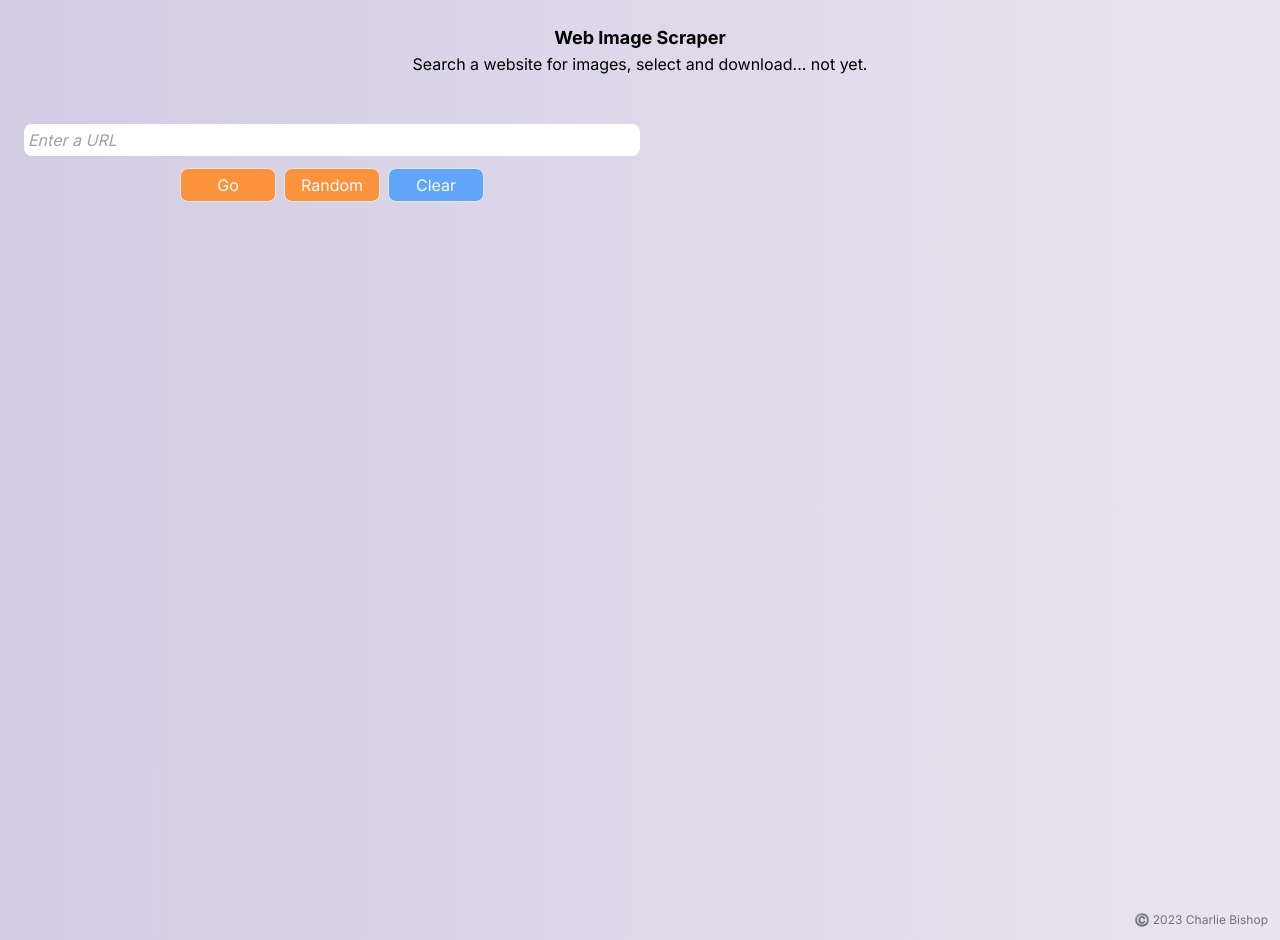
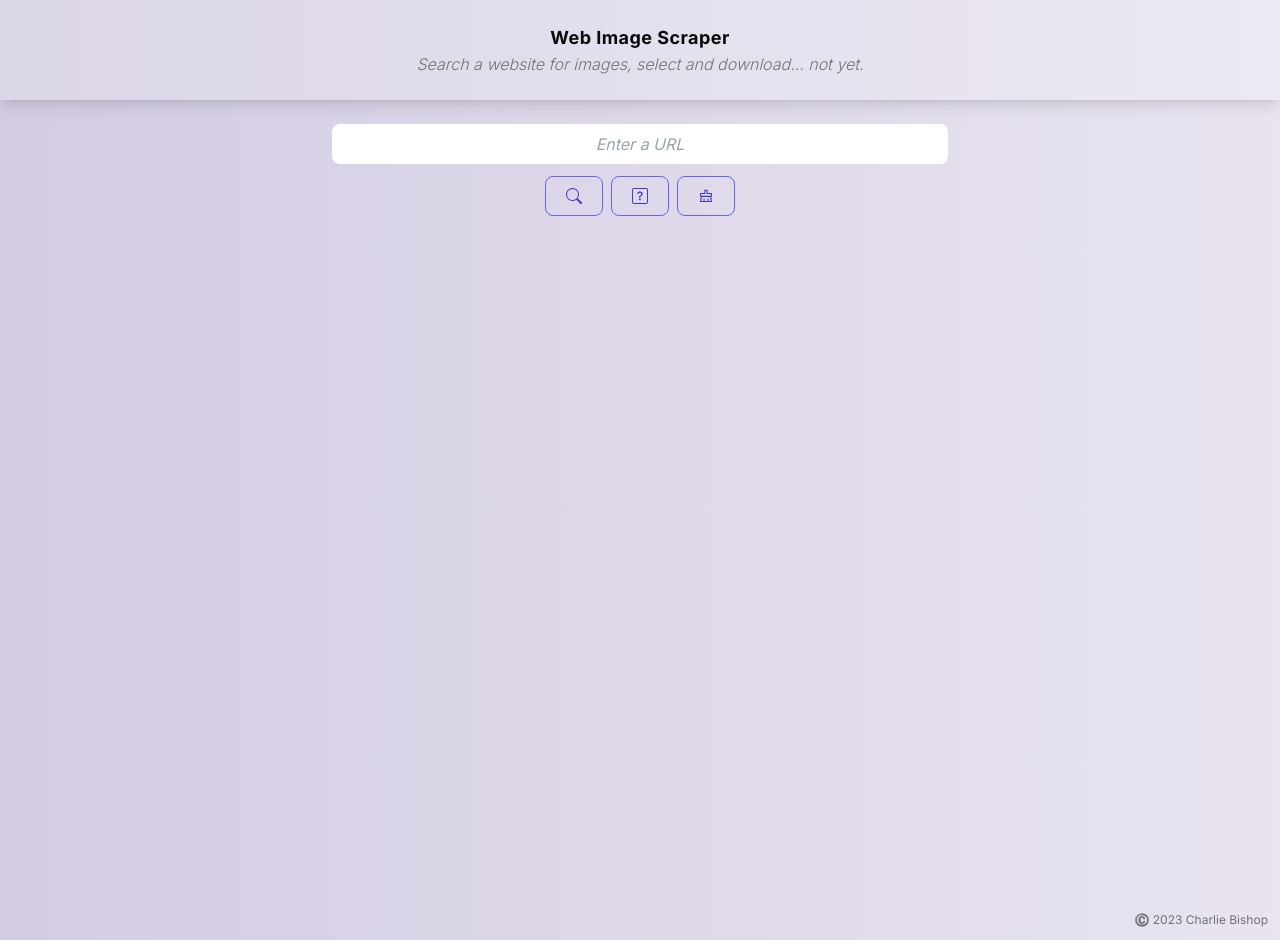
Before and after one commit to charlieBdev/web-img-scraper, a Next.js app: page / in a window 1280 px wide. Built offline with nearby package versions, Linux system fonts and the light colour scheme.

Commit message:
style and change buttons

```diff
--- a/src/app/components/Header.tsx
+++ b/src/app/components/Header.tsx
@@ -2,11 +2,15 @@
 
 export const Header = () => {
 	return (
-		<header className="flex flex-col items-center p-6">
+		<header className="flex flex-col items-center p-6 bg-neutral-50 bg-opacity-20 shadow-lg">
 			{/* <Link href="/"> */}
-			<h1 className="text-lg font-bold">Web Image Scraper</h1>
+			<h1 className="text-lg font-bold tracking-wide text-neutral-950">
+				Web Image Scraper
+			</h1>
 			{/* </Link> */}
-			<h2>Search a website for images, select and download... not yet.</h2>
+			<h2 className="italic text-md text-center font-light text-neutral-500">
+				Search a website for images, select and download... not yet.
+			</h2>
 		</header>
 	);
 };
--- a/src/app/page.tsx
+++ b/src/app/page.tsx
@@ -3,6 +3,10 @@
 import Link from "next/link";
 import { useState } from "react";
 import { AiOutlineDelete } from "react-icons/ai";
+import { BsSearch } from "react-icons/bs";
+import { BsQuestionSquare } from "react-icons/bs";
+import { AiOutlineClear } from "react-icons/ai";
+import { BiSolidToTop } from "react-icons/bi";
 // import { Bars } from "react-loading-icons";
 // import { BallTriangle } from "react-loading-icons";
 import { Audio } from "react-loading-icons";
@@ -99,9 +103,9 @@ export default function Home() {
 	};
 
 	return (
-		<main className="flex min-h-screen flex-col p-6 gap-3">
+		<main className="flex min-h-screen flex-col p-6 gap-3 items-center">
 			<form
-				className="flex flex-col gap-3 w-full items-center lg:w-2/4"
+				className="flex flex-col gap-3 w-full lg:w-2/4"
 				onSubmit={handleSubmit}
 			>
 				<input
@@ -109,8 +113,8 @@ export default function Home() {
 					value={url}
 					placeholder="Enter a URL"
 					className={`${
-						isValidUrl && url ? "bg-green-100" : ""
-					} rounded-lg p-1 text-neutral-950 italic w-full`}
+						isValidUrl && url ? "bg-green-50" : ""
+					} h-10 rounded-lg p-1 text-neutral-950 italic w-full text-center`}
 				/>
 				<div className="flex flex-col gap-2 items-center">
 					<div className="flex gap-2">
@@ -119,9 +123,9 @@ export default function Home() {
 							type="submit"
 							className={`${
 								isLoading ? "animate-pulse" : ""
-							} text-neutral-50 border rounded-lg bg-orange-400 hover:bg-orange-500 p-1 w-24`}
+							} h-10 px-5 text-indigo-700 transition-colors duration-150 border border-indigo-500 rounded-lg focus:shadow-outline hover:bg-indigo-500 hover:text-indigo-100`}
 						>
-							{isLoading ? "Going..." : "Go"}
+							{isLoading ? "..." : <BsSearch />}
 						</button>
 						<button
 							disabled={isLoading}
@@ -129,9 +133,9 @@ export default function Home() {
 							onClick={handleRandomClick}
 							className={`${
 								isLoading ? "animate-pulse" : ""
-							} text-neutral-50 border rounded-lg bg-orange-400 hover:bg-orange-500 p-1 w-24`}
+							} h-10 px-5 text-indigo-700 transition-colors duration-150 border border-indigo-500 rounded-lg focus:shadow-outline hover:bg-indigo-500 hover:text-indigo-100`}
 						>
-							{isLoading ? "..." : "Random"}
+							{isLoading ? "..." : <BsQuestionSquare />}
 						</button>
 						<button
 							disabled={isLoading}
@@ -139,9 +143,9 @@ export default function Home() {
 							onClick={handleClear}
 							className={`${
 								isLoading ? "animate-pulse" : ""
-							} text-neutral-50 border rounded-lg bg-blue-400 hover:bg-blue-500 p-1 w-24`}
+							} h-10 px-5 text-indigo-700 transition-colors duration-150 border border-indigo-500 rounded-lg focus:shadow-outline hover:bg-indigo-500 hover:text-indigo-100`}
 						>
-							Clear
+							{isLoading ? "..." : <AiOutlineClear />}
 						</button>
 					</div>
 					{/* <div className="flex gap-2 items-center">
@@ -170,14 +174,14 @@ export default function Home() {
 							{urlHistory.map((searchedUrl, index) => (
 								<div className="flex gap-2 items-center" key={index}>
 									<button
-										className="text-neutral-500 hover:text-neutral-950 truncate"
+										className="text-sm hover:text-indigo-500 truncate"
 										type="submit"
 										onClick={() => handleHistoryLinkClick(searchedUrl)}
 									>
 										<p className="truncate">{searchedUrl}</p>
 									</button>
 									<button
-										className="hover:text-orange-500"
+										className="hover:text-indigo-500"
 										type="button"
 										onClick={() => handleDelete(index)}
 									>
@@ -196,7 +200,7 @@ export default function Home() {
 			<section className="text-center flex flex-col gap-2 items-center">
 				{/* Results length */}
 				{imgInfo.length > 0 && !isLoading && !error && (
-					<p>
+					<p className="italic">
 						<span className="font-bold text-neutral-950">{imgInfo.length}</span>{" "}
 						images scraped
 					</p>
@@ -204,7 +208,7 @@ export default function Home() {
 
 				{isLoading ? (
 					// <Bars />
-					<div className="flex justify-center">
+					<div className="flex justify-center mt-10">
 						<Audio />
 					</div>
 				) : (
@@ -232,17 +236,16 @@ export default function Home() {
 						))}
 					</div>
 				)}
-
+			</section>
 			{/* Top button */}
 			<button
 				onClick={scrollToTop}
 				className={`${
 					imgInfo.length === 0 ? "hidden" : ""
-					} text-neutral-50 border rounded-lg bg-orange-400 hover:bg-orange-500 p-1 transition duration-300 w-24`}
+				} h-10 px-5 text-indigo-700 transition-colors duration-150 border border-indigo-500 rounded-lg focus:shadow-outline hover:bg-indigo-500 hover:text-indigo-100`}
 			>
-					Top
+				<BiSolidToTop />
 			</button>
-			</section>
 		</main>
 	);
 }
```
Also changed, not shown: src/app/globals.css (+0 -9 lines). Lines whose indentation alone changed are shown as unchanged.
